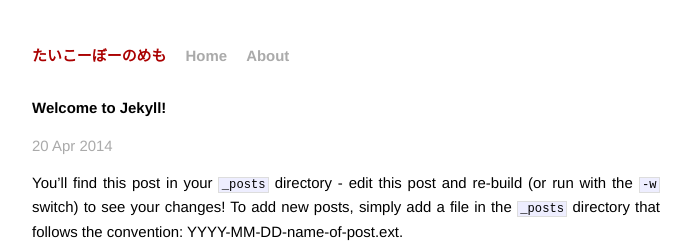
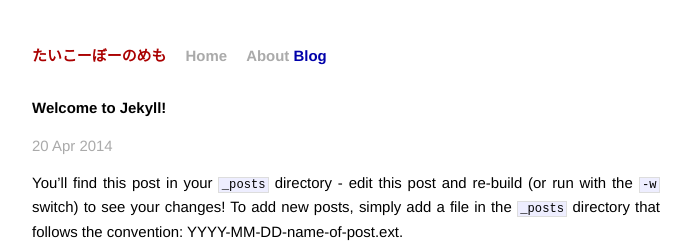
Before and after one commit to taikoubou/taikoubou.github.io, a Jekyll site: the page built from _posts/2014-04-20-welcome-to-jekyll.markdown, in a window 1280 px wide. Shown: the top 243 px of the page, without its empty margins (294-985 px from the left). Built offline with Jekyll 4.4.1, drawn with Linux system fonts in a browser that asks for light colours; Markdown is read by kramdown in place of the engine named in the settings.

Commit message:
Blogの項目追加（まだ内容はないよう）

```diff
--- a/_layouts/default.html
+++ b/_layouts/default.html
@@ -20,6 +20,7 @@
             <h1 class="title"><a href="/">{{ site.name }}</a></h1>
             <a class="extra" href="/">Home</a>
 						<a class="extra" href="/about.html">About</a>
+						<a class-"extra" href="/">Blog</a>
           </div>
 
           {{ content }}
```
